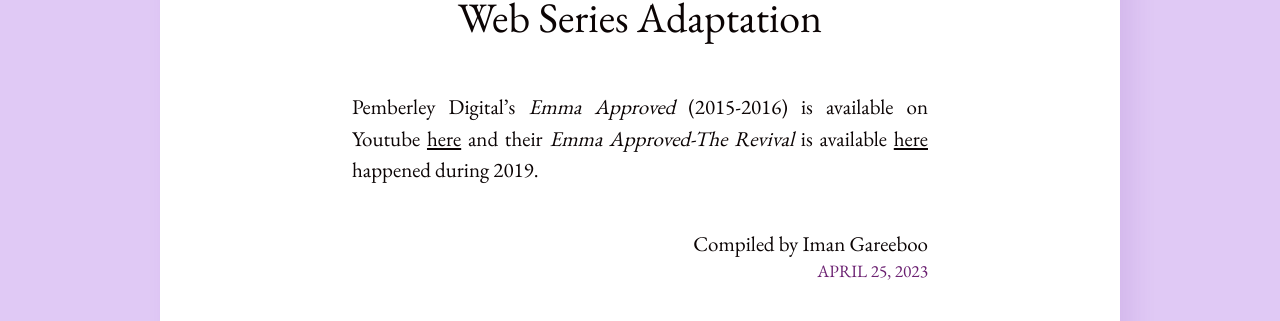
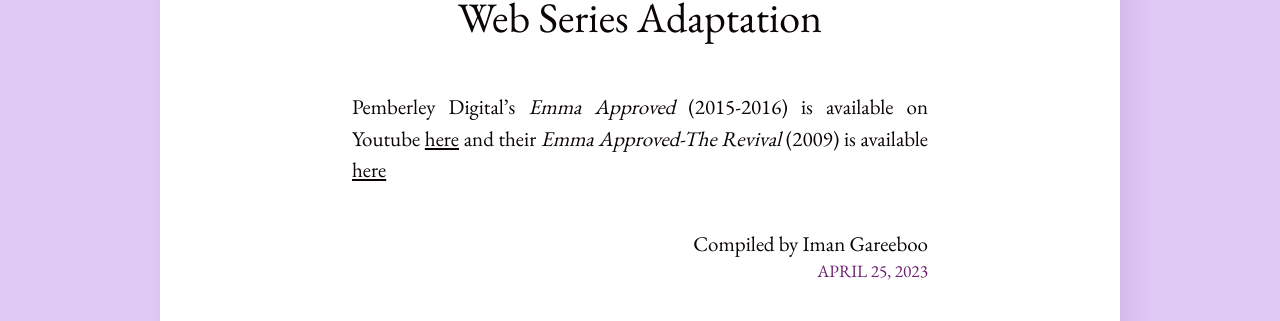
Before and after one commit to imangareeboo/Austen_Adaptations, a Jekyll site: the page built from _posts/2023-04-25-4.Emma-Adaptations.md, in a window 1280 px wide. Shown: the part 1589-1910 px from the top of the page. Built offline with Jekyll 4.4.1, drawn with Linux system fonts in a browser that asks for light colours.

Commit message:
Update 2023-04-25-4.Emma-Adaptations.md

```diff
--- a/_posts/2023-04-25-4.Emma-Adaptations.md
+++ b/_posts/2023-04-25-4.Emma-Adaptations.md
@@ -15,7 +15,7 @@ category: literature
   <li>Alexander McCall Smith’s <i>Emma: A Modern Retelling</i> (2014), a detective version of <i>Emma</i> written for Harper Collins’ Austen series.</li>
   <li>Sarah Price’s <i>The Matchmaker: An Amish Retelling of Jane Austen's Emma</i> (2015)</li>
   <li>Brigid Coady’s <i>Emma Ever After</i> (2018)</li>
-  <li>Kate Watson's <i>Off Script</i> (2020) <a href="https://www.goodreads.com/book/show/40864140-off-script">Goodreads</a></li>
+  <li>Kate Watson's <i>Off Script</i> (2020) <a href="https://www.goodreads.com/book/show/40864140-off-script" target="_blank">Goodreads</a></li>
   <li>Jillian Cantor’s <i>The Code for Love and Heartbreak</i> (2020)</li>
 </ol>
 
@@ -30,4 +30,4 @@ category: literature
 </ol>
 
 ## Web Series Adaptation
-Pemberley Digital’s *Emma Approved* (2015-2016) is available on Youtube [here](https://www.youtube.com/playlist?list=PL_ePOdU-b3xdXOZwmLkotVRHffG4diWuB) and their *Emma Approved-The Revival* is available [here](https://www.youtube.com/playlist?list=PL_ePOdU-b3xeohDlPLbdCy1FZYr1IdeKl) happened during 2019.
+Pemberley Digital’s *Emma Approved* (2015-2016) is available on Youtube <a href="https://www.youtube.com/playlist?list=PL_ePOdU-b3xdXOZwmLkotVRHffG4diWuB" target="_blank">here</a> and their *Emma Approved-The Revival* (2009) is available <a href="https://www.youtube.com/playlist?list=PL_ePOdU-b3xeohDlPLbdCy1FZYr1IdeKl" target="_blank">here</a>
```
